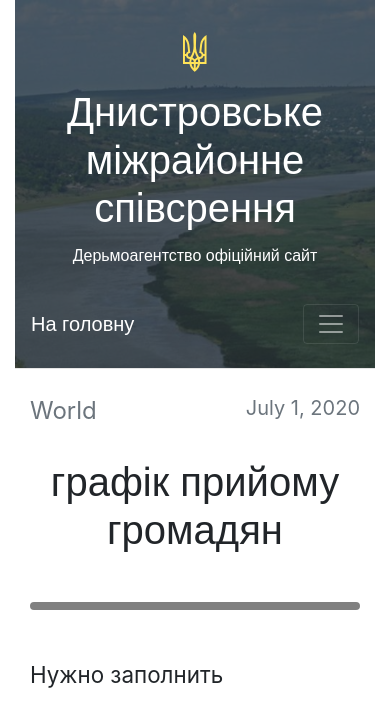
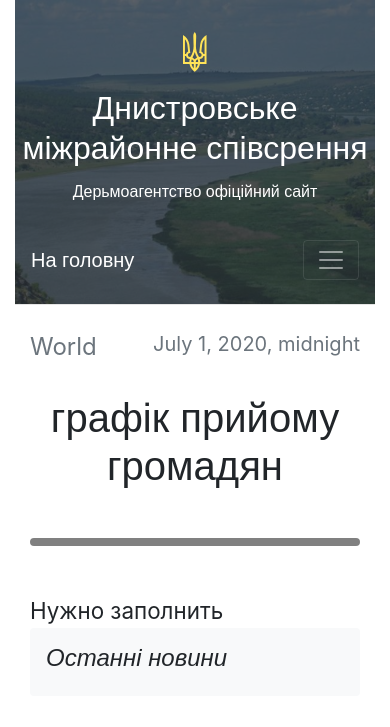
Before and after one commit to Bot-Zavod/dmuvg, a Django app: page /about/grafik-priiomu-gromadian in a window 390 px wide. Shown: the top 727 px of the page. Run offline with Django 3.2, Linux system fonts and the light colour scheme; data comes from the database, SQL or seed files in the repository; some libraries are stand-ins or nearby versions.

Commit message:
Django update form and article list
Co-authored-by: Yevhen <khmellevskyi.ye23@gmail.com>
Co-authored-by: osgoth <osgoth@protonmail.com>

```diff
--- /dev/null
+++ b/dmuvg_website/__init__.py
@@ -0,0 +1 @@
+from . import settings
--- a/dmuvg-website/settings.py
+++ b/dmuvg_website/settings.py
@@ -1,5 +1,5 @@
 """
-Django settings for dmuvg-website project.
+Django settings for dmuvg_website project.
 
 Generated by 'django-admin startproject' using Django 2.1.7.
 
@@ -58,7 +58,7 @@
     "django.middleware.clickjacking.XFrameOptionsMiddleware"
 ]
 
-ROOT_URLCONF = "dmuvg-website.urls"
+ROOT_URLCONF = "dmuvg_website.urls"
 
 TEMPLATES = [
     {
@@ -76,7 +76,7 @@
     },
 ]
 
-WSGI_APPLICATION = "dmuvg-website.wsgi.application"
+WSGI_APPLICATION = "dmuvg_website.wsgi.application"
 
 
 # Database
--- a/dmuvg-website/urls.py
+++ b/dmuvg_website/urls.py
@@ -1,4 +1,4 @@
-"""dmuvg-website URL Configuration
+"""dmuvg_website URL Configuration
 
 The `urlpatterns` list routes URLs to views. For more information please see:
     https://docs.djangoproject.com/en/2.1/topics/http/urls/
@@ -15,6 +15,8 @@
 """
 from django.contrib import admin
 from django.urls import path, re_path, include
+
+from dmuvg_website import settings
 from website import views
 from website.views import (
     ArticleDetailView,
@@ -34,14 +36,18 @@
     path("feed/<slug:categ>/<slug:slug>", ArticleDetailView.as_view(), name="feed-article"),
 
 
-    path("edit/", views.article_edit, name="edit_page"),
-    path("create/", views.article_edit, name="new_page"),
+    path("edit/<slug:slug>", views.edit_article_view, name="edit_page"),
+    path("create/", views.create_article_view, name="new_page"),
 
     path("not_found/", views.not_found, name="error_page"),
 
     path('summernote/', include('django_summernote.urls')),
 ]
 
+if settings.DEBUG:
+    from django.conf.urls.static import static
+    urlpatterns += static(settings.MEDIA_URL, document_root= settings.MEDIA_ROOT )
+    urlpatterns += static(settings.STATIC_URL, document_root=settings.STATIC_ROOT)
 
 # Главная {Главная}
 
--- a/dmuvg-website/wsgi.py
+++ b/dmuvg_website/wsgi.py
@@ -1,5 +1,5 @@
 """
-WSGI config for dmuvg-website project.
+WSGI config for dmuvg_website project.
 
 It exposes the WSGI callable as a module-level variable named ``application``.
 
@@ -11,6 +11,6 @@
 
 from django.core.wsgi import get_wsgi_application
 
-os.environ.setdefault('DJANGO_SETTINGS_MODULE', 'dmuvg-website.settings')
+os.environ.setdefault('DJANGO_SETTINGS_MODULE', 'dmuvg_website.settings')
 
 application = get_wsgi_application()
--- a/manage.py
+++ b/manage.py
@@ -3,7 +3,7 @@
 import sys
 
 if __name__ == '__main__':
-    os.environ.setdefault('DJANGO_SETTINGS_MODULE', 'dmuvg-website.settings')
+    os.environ.setdefault('DJANGO_SETTINGS_MODULE', 'dmuvg_website.settings')
     try:
         from django.core.management import execute_from_command_line
     except ImportError as exc:
--- a/templates/article_edit.html
+++ b/templates/article_edit.html
@@ -4,8 +4,10 @@
 
 {% if  request.user.is_authenticated == True %}
 
-    <form method="post" novalidate>{% csrf_token %}
+    <form method="post">{% csrf_token %}
         <!-- The name of the post input-->
+        {% comment %} {{ form.as_p }} {% endcomment %}
+
         <div class="input-group mt-3">
             <div class="input-group-prepend">
                 <span class="input-group-text">
--- a/templates/website/article_detail.html
+++ b/templates/website/article_detail.html
@@ -20,7 +20,7 @@
         <button class="btn edit btn-info">
             <a id="edit"
                 class="stretched-link btn-text"
-                href="{% url 'edit_page' %}">
+                href="{% url 'edit_page' object.slug %}">
 
                 <i class="fas fa-edit"></i>Редагувати
             </a>
@@ -43,12 +43,11 @@
 
 
 <article>
-    <div class="container">
-        <div class="row">
-            <div class="col-md-10 mx-auto article-text">
-                <h1 class="mb-5 text-center">{{object.header}}</h1>
 
     {% if object.text == None or object.text == "" %}
+
+        <div class=" article-text">
+            <h1 class="mb-5 text-center">{{object.header}}</h1>
 
             <div class="container mt-5">
                 <div class="col-md-12 text-center">
@@ -57,18 +56,46 @@
                     <a href="/" class="btn btn-link">Повернутися на головну</a>
                 </div>
             </div>
+        </div>
 
     {% else %}
 
+        <div class="container">
+                <div class=" article-text">
+                    <h1 class="mb-5 text-center">{{object.header}}</h1>
+
                     <hr class="new5 mb-5">
+
+                    <div class="row">
+                        <div class="col-md-9 blog-main">
 
                             {{ object.text | safe }}
 
+                        </div>
+
+                        <aside class="col-md-3 blog-sidebar">
+                            <div class="p-3 mb-3 bg-light rounded">
+                                <h4 class="font-italic">Останні новини</h4>
+                                <ol class="list-unstyled mb-0">
+                                {% for article in articles %}
+                                    {% if article.header != object.header %}
+                                        <li>
+                                            <div type="date" class="text-muted mt-4 mb-1 small-date">{{article.date}}</div>
+                                            <a class="p-2 dark-blue" href="{% url 'article' article.slug %}">{{article.header}}</a>
+                                        </li>
                                     {% endif %}
+                                {% endfor %}
+                                </ol>
+                            </div>
 
+                        </aside>
                     </div>
                 </div>
             </div>
+        </div>
+
+        {% endif %}
+
 </article>
 
 {% endblock content %}
--- /dev/null
+++ b/website/forms/__init__.py
@@ -0,0 +1 @@
+from .forms import *
--- a/website/models/article.py
+++ b/website/models/article.py
@@ -9,8 +9,8 @@
 
 class Article(models.Model):
     header = models.CharField(max_length=100)
-    text = models.TextField()
-    date = models.DateField(auto_now=False, auto_now_add=True)
+    text = models.TextField(max_length=100000)
+    date = models.DateTimeField(auto_now=False, auto_now_add=True)
     fixed_to_top = models.BooleanField(default=False)
 
     FEED_SECTIONS = [
@@ -24,11 +24,9 @@
     )
     slug = models.SlugField(unique=True)
 
-
     def get_absolute_url(self):
         kwargs = {"slug": self.slug}
         return reverse("article", kwargs=kwargs)
-
 
     def get_category(self):
         category = self.category
@@ -38,7 +36,6 @@
             return tuple(ans[0])[1]
         else:
             return ""
-
 
     def save(self, *args, **kwargs):
         value = self.header
@@ -55,6 +52,5 @@
     def short_description(self):
         return truncatechars(self.text, 75)
 
-
     def __str__(self):
         return f"{self.header}: {self.text[:20]}"
--- a/website/static/website/css/blog.css
+++ b/website/static/website/css/blog.css
@@ -47,7 +47,7 @@
     }
 }
 
-< .blog-header #mainTitle {
+.blog-header #mainTitle {
     margin: 0 auto;
     font-size: 2rem;
     line-height: 2.5rem;
@@ -384,6 +384,7 @@
     }
     .navbar .nav-item:hover .nav-link {
         color: #fff;
+        ;
     }
     .navbar .dropdown-menu.fade-down {
         top: 80%;
@@ -431,5 +432,31 @@
 }
 
 .article-text {
-    font-size: 1.4rem
+    font-size: 1.4rem;
 }
+
+.dark-blue {
+    color: #004983;
+}
+
+.small-date {
+    font-size: 1.2rem
+}
+
+@media (max-width: 991px) {
+    .col-md-3 {
+        -webkit-box-flex: 0;
+        -ms-flex: 0 0 25%;
+        flex: 0 0 100%;
+        max-width: none;
+    }
+}
+
+@media (max-width: 991px) {
+    .col-md-9 {
+        -webkit-box-flex: 0;
+        -ms-flex: 0 0 75%;
+        flex: 0 0 100%;
+        max-width: 100%;
+    }
+}
--- a/website/views.py
+++ b/website/views.py
@@ -1,14 +1,23 @@
-from django.shortcuts import render, redirect
+from django.shortcuts import render, redirect, render_to_response
 from django.views.generic.detail import DetailView
 from django.views.generic.list import ListView
 from django.shortcuts import get_object_or_404
+from django.template import RequestContext
 
 from website.models import Article
-from .forms import CreateArticleForm
+from .forms import CreateArticleForm, EditArticleForm
 
 
 class ArticleDetailView(DetailView):
-    model = Article
+
+    def get(self, request, slug):
+        article = Article.objects.get(slug=slug)
+        queryset = Article.objects.filter(fixed_to_top=False)
+        context = {
+            'object': article,
+            'articles': queryset
+        }
+        return render(request, 'website/article_detail.html', context)
 
 
 def article_list_view(request, slug, categ=None):
@@ -22,7 +31,7 @@
     queryset = Article.objects.filter(fixed_to_top=False)
 
 
-def article_edit(request):
+def create_article_view(request):
 
     if request.method == 'POST':
         form = CreateArticleForm(request.POST)
@@ -35,9 +44,36 @@
         form = CreateArticleForm()
     return render(request, 'article_edit.html', {'form': form})
 
-    # article = Article.objects.get(pk=1)
-    # context = {"article": article}
-    # return render(request, "article_edit.html", context)
+
+def edit_article_view(request, slug):
+    model = Article
+    article = Article.objects.get(slug=slug)
+    # что такое slug? - генериует уникальную ссылку-название типо vodogospodarska-obstanovka
+    # заработало?
+    # no
+
+    if request.method == "POST":
+        print(str(request.POST))
+        # form = EditArticleForm(
+        #         data=request.POST or None,
+        #         instance=article,
+        #         # initial={
+        #         #     'header': article.header,
+        #         #     'text': article.text
+        #         # },
+        #     )
+
+        form = EditArticleForm(data=request.POST)
+        form.initial['header'] = article.header
+        form.initial['text'] = article.text
+
+        if form.is_valid():
+            form.save()
+    else:
+        form = EditArticleForm()
+
+    context = {'form': form}
+    return render(request, 'article_edit.html', context)
 
 
 def not_found(request):
```
Also changed, not shown: templates/base.html (+10 -1 lines), website/forms/forms.py (renamed from website/forms.py, +28 -1 lines), dmuvg-website/__init__.py (deleted), media/django-summernote/2020-07-03/59214319-b3dc-4ffd-8890-6ed800ffb0cc.jpeg (added), media/django-summernote/2020-07-03/73c02809-22f7-4bd7-8b72-1886e6013f25.jpeg (added), media/django-summernote/2020-07-03/e10ebb4c-923d-4dac-8d8f-fae3d4de65cc.jpeg (added), website/migrations/0003_auto_20200702_2328.py (added), website/migrations/0004_auto_20200703_0054.py (added), website/migrations/0005_auto_20200703_0107.py (added). Lines whose indentation alone changed are shown as unchanged.
